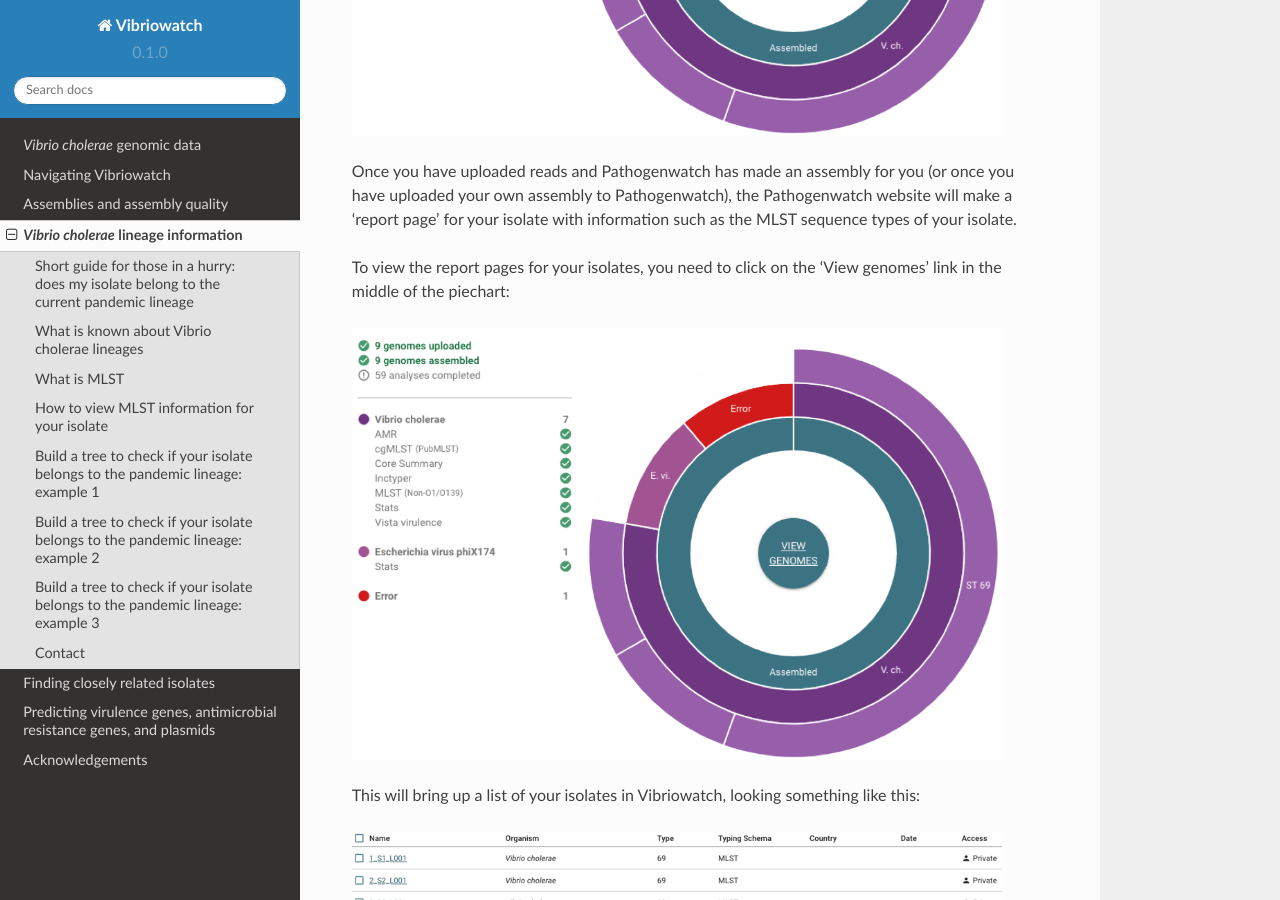
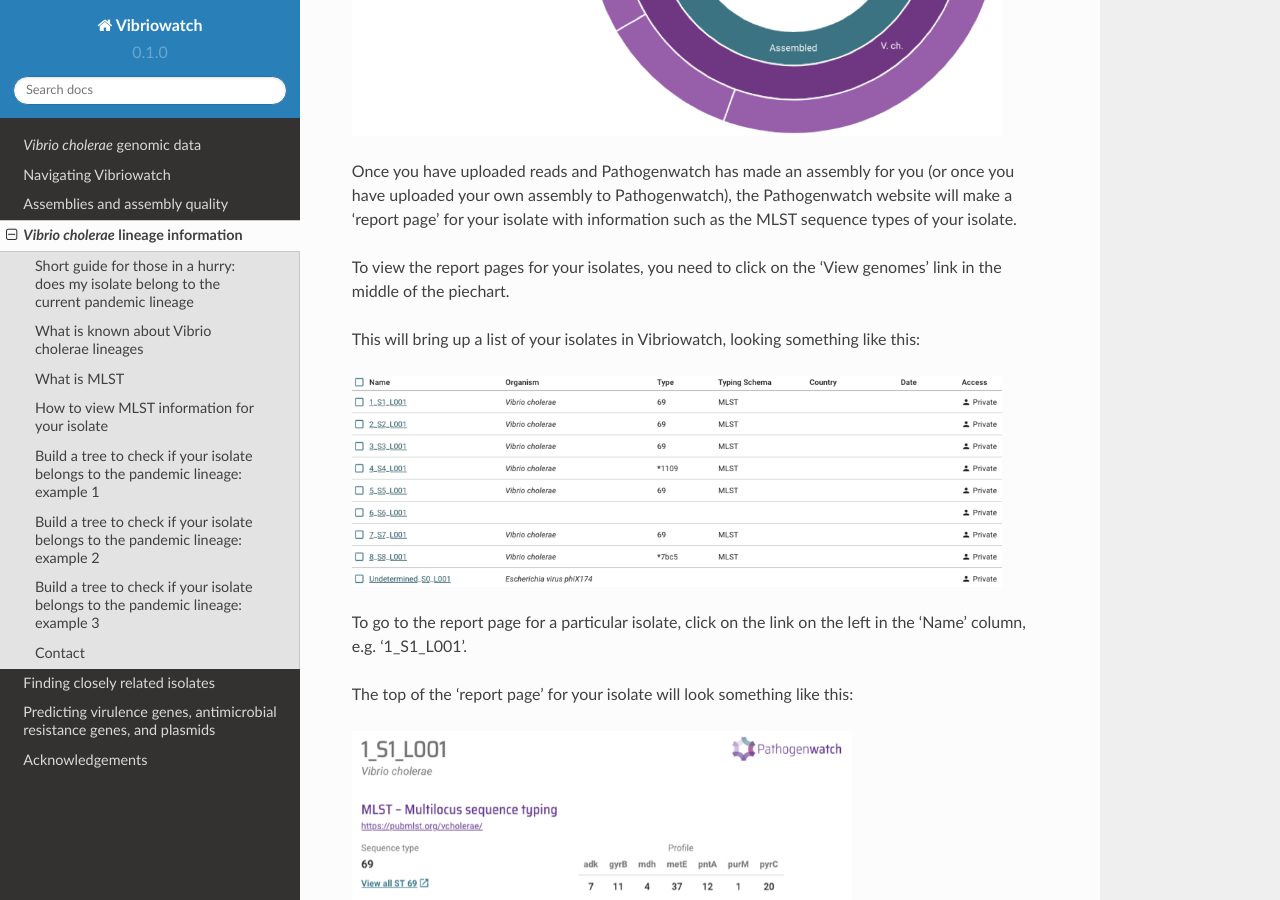
Before and after one commit to avrilcoghlan/vibriowatch, a Sphinx documentation site: the page built from docs/source/mlst.rst, in a window 1280 px wide and 900 px high, scrolled down 1025 px. Built offline with Sphinx 7.4.7 and the Read the Docs theme 2.0.0, drawn with Linux system fonts in a browser that asks for light colours.

Commit message:
Update mlst.rst
Removed excess figure.

```diff
--- a/docs/source/mlst.rst
+++ b/docs/source/mlst.rst
@@ -18,7 +18,6 @@
 
 A quick way to find out whether your isolate likely belongs to the 7PET lineage is to look at MLST (multi-locus sequence typing) results for your isolate in Vibriowatch.
 
-
 Once you have sequencing reads or a genome assembly for your isolate to Vibriowatch (see `Is my isolate Vibrio cholerae? <https://vibriowatch.readthedocs.io/en/latest/assemblies.html#short-guide-for-those-in-a-hurry-is-my-isolate-vibrio-cholerae>`_), Vibriowatch will display a piechart showing the species of your isolates are, e.g.:
 
 .. image:: Picture7.png
@@ -26,10 +25,7 @@
 
 Once you have uploaded reads and Pathogenwatch has made an assembly for you (or once you have uploaded your own assembly to Pathogenwatch), the Pathogenwatch website will make a 'report page' for your isolate with information such as the MLST sequence types of your isolate.
 
-To view the report pages for your isolates, you need to click on the 'View genomes' link in the middle of the piechart:
-
-.. image:: Picture7.png
-  :width: 650
+To view the report pages for your isolates, you need to click on the 'View genomes' link in the middle of the piechart.
 
 This will bring up a list of your isolates in Vibriowatch, looking something like this:
 
```
